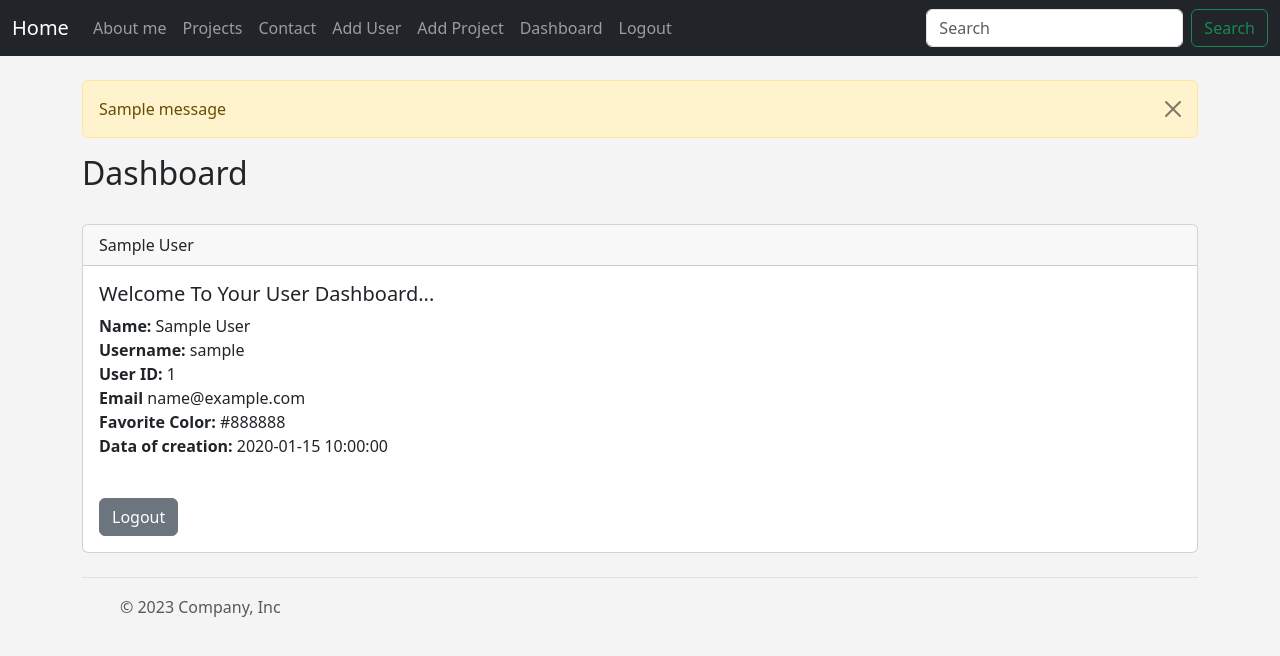
After one commit to michalbilik/Flask_CMS, a Flask app: page /dashboard in a window 1280 px wide. The commit adds this page. Shown: the top 656 px of the page. Run offline with Flask 2, Linux system fonts and the light colour scheme; a user stored in the database is signed in; tables that the repository leaves empty hold one stand-in row (values such as "Sample post"); one stand-in notice (Sample message) is shown.

Commit message:
Login, logout, dashboard added. Login required for certain views / navbar also added

```diff
--- a/hello.py
+++ b/hello.py
@@ -7,6 +7,7 @@ from flask_sqlalchemy import SQLAlchemy
 from flask_migrate import Migrate
 from werkzeug.security import generate_password_hash, check_password_hash
 from wtforms.widgets import TextArea
+from flask_login import UserMixin, login_user, LoginManager, login_required, logout_user, current_user
 
 
 # Create a Flask Instance
@@ -24,6 +25,56 @@ app.config['SQLALCHEMY_DATABASE_URI'] = 'mysql+pymysql://root:password123@localh
 #Initialize The Database
 db = SQLAlchemy(app)
 migrate = Migrate(app, db)
+
+# Flask_Login Stuff
+login_manager = LoginManager()
+login_manager.init_app(app)
+login_manager.login_view = 'login'
+
+@login_manager.user_loader
+def load_user(user_id):
+	return Users.query.get(int(user_id))
+
+# Create Login Form
+class LoginForm(FlaskForm):
+	username = StringField("Username", validators=[DataRequired()])
+	password = PasswordField("Password", validators=[DataRequired()])
+	submit = SubmitField("Login")
+
+
+# Create Login Page
+@app.route('/login', methods=['GET', 'POST'])
+def login():
+	form = LoginForm()
+	if form.validate_on_submit():
+		user = Users.query.filter_by(username=form.username.data).first()
+		if user:
+			# Check the hash
+			if check_password_hash(user.password_hash, form.password.data):
+				login_user(user)
+				flash("Login Succesfull.")
+				return redirect(url_for('dashboard'))
+			else:
+				flash("Wrong password or user - Try Again!")
+		else:
+			flash("Wrong password or user - Try Again!")
+
+
+	return render_template('login.html', form=form)
+
+#Create Logout Page
+@app.route('/logout', methods=['GET', 'POST'])
+@login_required
+def logout():
+	logout_user()
+	flash("You Have Been Logged Out!  Thanks For Stopping By...")
+	return redirect(url_for('login'))
+
+#Create dashboard Page
+@app.route('/dashboard', methods=['GET', 'POST'])
+@login_required
+def dashboard():
+	return render_template('dashboard.html')
 
 #Create a blog post model
 class Posts(db.Model):
@@ -55,6 +106,7 @@ def post(id):
     return render_template('post.html', post=post)
 
 @app.route('/posts/edit/<int:id>', methods=['GET', 'POST'])
+@login_required
 def edit_post(id):
     post = Posts.query.get_or_404(id)
     form = PostForm()
@@ -75,6 +127,7 @@ def edit_post(id):
     return render_template('edit_post.html', form=form)
 
 @app.route('/posts/delete/<int:id>')
+@login_required
 def delete_post(id):
     post_to_delete = Posts.query.get_or_404(id)
 
@@ -99,6 +152,7 @@ def delete_post(id):
 
 #html website to add posts
 @app.route('/add-post', methods=['GET', 'POST'])
+@login_required
 def add_post():
 	form = PostForm()
 
@@ -122,13 +176,15 @@ def add_post():
 
 #Json test
 @app.route('/date')
+@login_required
 def get_current_date():
     return {"Date": date.today()}
 
 
 #Create db Model
-class Users(db.Model):
+class Users(db.Model, UserMixin):
     id = db.Column(db.Integer, primary_key=True) #primary_key - this makes a uniqe ID
+    username = db.Column(db.String(20), nullable=False, unique=True)
     name = db.Column(db.String(50), nullable=False) #nullabe=False this feeld cannot be empty
     email = db.Column(db.String(200), nullable=False, unique=True) #checks if this email was used before
     favorite_color = db.Column(db.String(120))
@@ -154,6 +210,7 @@ class Users(db.Model):
 
 class UserForm(FlaskForm):
 	name = StringField("Name", validators=[DataRequired()])
+	username = StringField("Username", validators=[DataRequired()])
 	email = StringField("Email", validators=[DataRequired()])
 	favorite_color = StringField("Favorite Color")
 	password_hash = PasswordField('Password', validators=[DataRequired(), EqualTo('password_hash2', message='Passwords Must Match!')])
@@ -162,6 +219,7 @@ class UserForm(FlaskForm):
 
 
 @app.route('/delete/<int:id>')
+@login_required
 def delete(id):
 	user_to_delete = Users.query.get_or_404(id)
 	name = None
@@ -186,6 +244,7 @@ def delete(id):
 
 #Update Database Record Page
 @app.route('/update/<int:id>', methods=['GET', 'POST'])
+@login_required
 def update(id):
 	form = UserForm()
 	name_to_update = Users.query.get_or_404(id)
@@ -265,11 +324,12 @@ def add_user():
         if user is None: #if user doesn't eixsts
             #hashing the passowrd
             hashed_pw = generate_password_hash(form.password_hash.data, "sha256")
-            user = Users(name=form.name.data, email=form.email.data, favorite_color=form.favorite_color.data, password_hash=hashed_pw)
+            user = Users(name=form.name.data, username=form.username.data, email=form.email.data, favorite_color=form.favorite_color.data, password_hash=hashed_pw)
             db.session.add(user)
             db.session.commit()
         name = form.name.data
         form.name.data = ''
+        form.username.data = ''
         form.email.data = ''
         form.favorite_color.data = ''
         form.password_hash.data = ''
--- /dev/null
+++ b/templates/dashboard.html
@@ -0,0 +1,42 @@
+{% extends 'base.html' %}
+
+{% block content %}
+
+{% for message in get_flashed_messages() %}
+
+	<div class="alert alert-warning alert-dismissible fade show" role="alert">
+	  {{ message }}
+	  <button type="button" class="btn-close" data-bs-dismiss="alert" aria-label="Close"></button>
+	</div>
+
+
+{% endfor %}
+
+
+
+	<h2>Dashboard</h2>
+	<br/>
+    <div class="card">
+    <div class="card-header">
+          {{ current_user.name }}
+    </div>
+        <div class="card-body">
+          <h5 class="card-title">Welcome To Your User Dashboard...</h5>
+            <p class="card-text">
+            <strong>Name:</strong> {{current_user.name}} <br/>
+            <strong>Username:</strong> {{current_user.username}} <br/>
+            <strong>User ID:</strong> {{current_user.id}} <br/>
+            <strong>Email</strong> {{current_user.email}} <br/>
+            <strong>Favorite Color:</strong> {{current_user.favorite_color}} <br/>
+            <strong>Data of creation:</strong> {{current_user.date_added}} <br/>
+            </p>
+            <br/>
+            <a href="{{ url_for('logout')}}" class="btn btn-secondary">Logout</a>
+      </div>
+    </div>
+
+
+</div>
+
+
+{% endblock %}
--- a/templates/navbar.html
+++ b/templates/navbar.html
@@ -8,24 +8,43 @@
       <ul class="navbar-nav me-auto mb-2 mb-lg-0">
 
         <li class="nav-item">
-          <a class="nav-link" href="{{ url_for('aboutMe')}}">About Me</a>
+          <a class="nav-link" href="{{ url_for('aboutMe')}}">About me</a>
         </li>
 
         <li class="nav-item">
-          <a class="nav-link" href="{{ url_for('name')}}">Name</a>
+          <a class="nav-link" href="{{ url_for('posts')}}">Projects</a>
         </li>
 
+        <li class="nav-item">
+          <a class="nav-link" href="{{ url_for('name')}}">Contact</a>
+        </li>
+
+
+
+        {% if current_user.is_authenticated %}
         <li class="nav-item">
           <a class="nav-link" href="{{ url_for('add_user')}}">Add User</a>
         </li>
 
         <li class="nav-item">
-          <a class="nav-link" href="{{ url_for('add_post')}}">Add Blog Post</a>
+          <a class="nav-link" href="{{ url_for('add_post')}}">Add Project</a>
         </li>
 
         <li class="nav-item">
-          <a class="nav-link" href="{{ url_for('posts')}}">Posts</a>
+          <a class="nav-link" href="{{ url_for('dashboard')}}">Dashboard</a>
         </li>
+
+        <li class="nav-item">
+          <a class="nav-link" href="{{ url_for('logout')}}">Logout</a>
+
+        {% else %}
+
+        <li class="nav-item">
+          <a class="nav-link" href="{{ url_for('login')}}">Login</a>
+        </li>
+        {% endif %}
+
+
 
       </ul>
       <form class="d-flex">
--- a/templates/post.html
+++ b/templates/post.html
@@ -18,9 +18,10 @@
 	{{ post.date_posted }}</small> <br/><br/>
 
 	{{ post.content }}<br/><br/>
+    {% if current_user.is_authenticated %}
     <a href="{{url_for('edit_post', id=post.id)}}" class="btn btn-outline-secondary">Edit Post</a>
     <a href="{{url_for('delete_post', id=post.id)}}" class="btn btn-outline-danger">Delete Post</a>
-
+    {% endif %}
 </div>
 <br/>
 
--- a/templates/posts.html
+++ b/templates/posts.html
@@ -1,6 +1,7 @@
 {% extends 'base.html' %}
 
 {% block content %}
+
 
 {% for message in get_flashed_messages() %}
 	<div class="alert alert-warning alert-dismissible fade show" role="alert">
@@ -21,9 +22,10 @@
 	{{ post.content }}
     <br/><br/>
     <a href="{{url_for('post', id=post.id)}}" class="btn btn-outline-secondary"> View Project </a>
+    {% if current_user.is_authenticated %}
     <a href="{{url_for('edit_post', id=post.id)}}" class="btn btn-outline-secondary"> Edit Project</a>
     <a href="{{url_for('delete_post', id=post.id)}}" class="btn btn-outline-danger">Delete Post</a>
-
+    {% endif %}
 
     <br/>
 
```
Also changed, not shown: migrations/versions/8cc970795730_added_username.py (added, +34 -0 lines), templates/add_user.html (+6 -1 lines), templates/login.html (added, +46 -0 lines).
